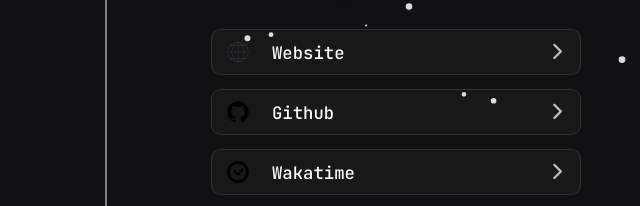
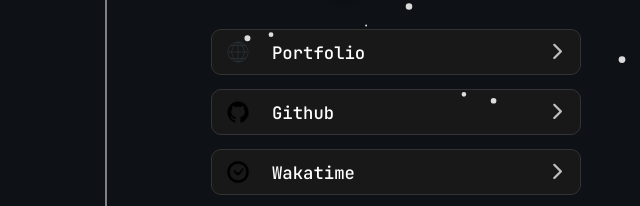
Before and after one commit to gery-av/Homepage, a plain HTML site: page index.html in a window 1280 px wide. Shown: the part 328-534 px from the top of the page, 244-884 px from the left. Drawn offline with Linux system fonts and the light colour scheme.

Commit message:
Update index.html

```diff
--- a/index.html
+++ b/index.html
@@ -30,7 +30,7 @@
         <div class="button-list">
             <a class="profile-btn" href="https://www.youtube.com/watch?v=q-Y0bnx6Ndw" target="_blank">
                 <img src="Image/Icon/website.png" alt="Website" class="btn-icon">
-                <span>Website</span>
+                <span>Portfolio</span>
                 <i class="fa-solid fa-chevron-right btn-arrow"></i>
             </a>
             <a class="profile-btn" href="https://github.com/gery-av" target="_blank">
```
